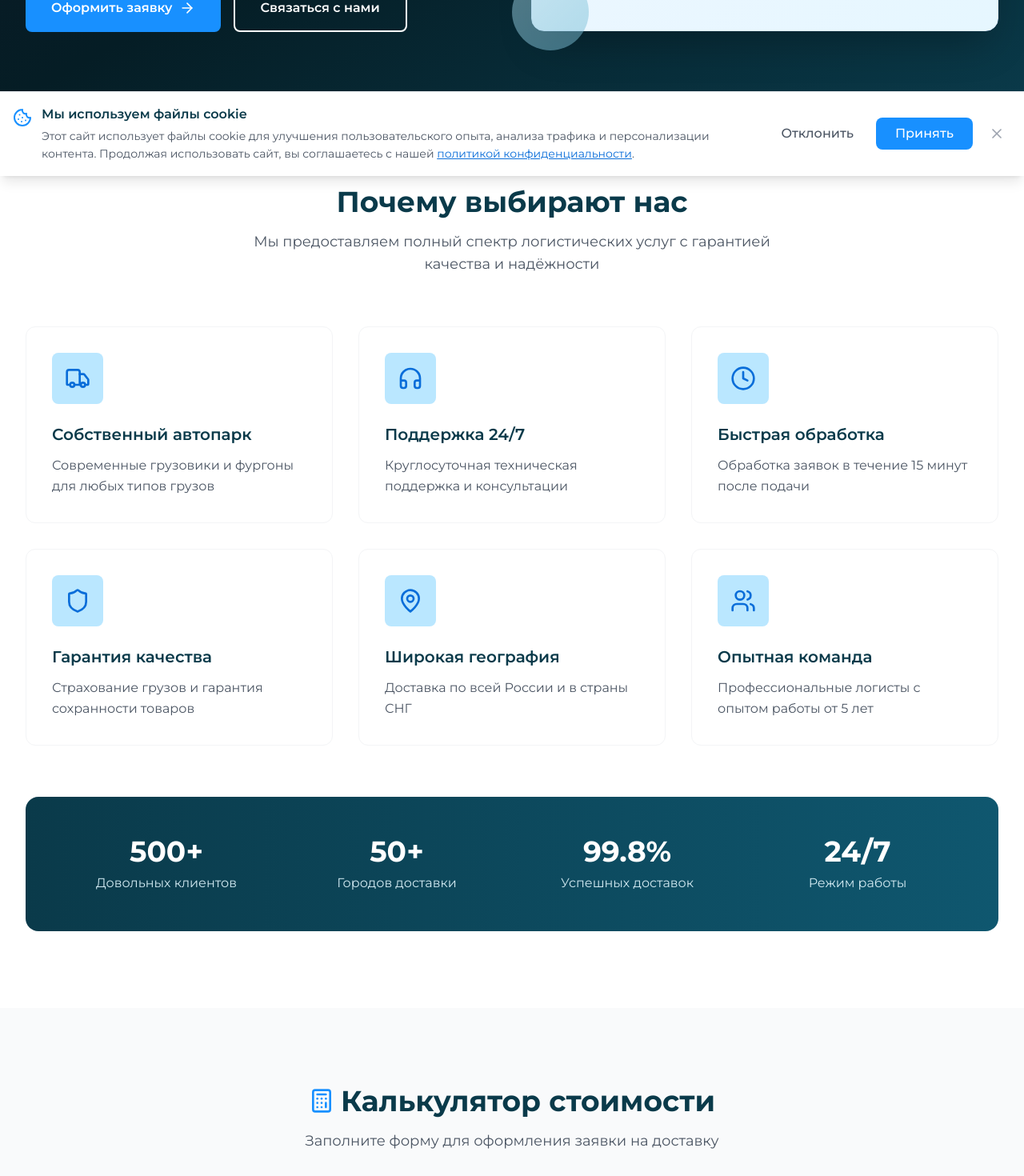
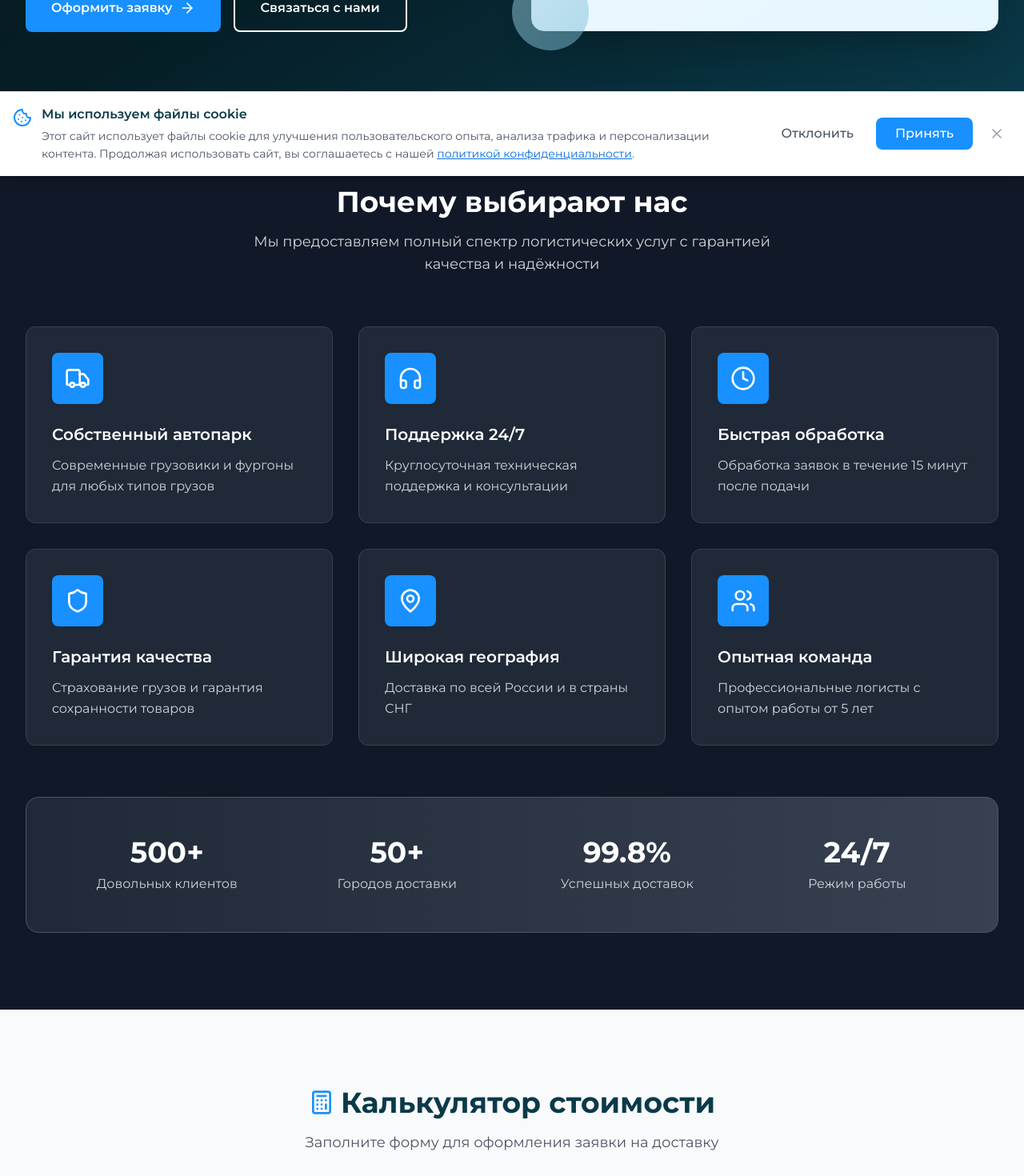
Before and after one commit to justicesociety/Aksay, a React (Vite) app: page / in a window 1280 px wide. Shown: the part 580-2050 px from the top of the page at 80% size. Built offline with nearby package versions, Linux system fonts and the light colour scheme.

Commit message:
Переделка сайта в темные тона

```diff
--- a/src/components/Advantages.tsx
+++ b/src/components/Advantages.tsx
@@ -36,13 +36,13 @@ const Advantages = () => {
   ];
 
   return (
-    <section className="py-16 lg:py-24 bg-white">
+    <section className="py-16 lg:py-24 bg-gray-900">
       <div className="container mx-auto px-4 sm:px-6 lg:px-8">
         <div className="text-center mb-16">
-          <h2 className="text-3xl lg:text-4xl font-bold text-primary-800 mb-4">
+          <h2 className="text-3xl lg:text-4xl font-bold text-white mb-4">
             Почему выбирают нас
           </h2>
-          <p className="text-lg text-gray-600 max-w-2xl mx-auto">
+          <p className="text-lg text-gray-300 max-w-2xl mx-auto">
             Мы предоставляем полный спектр логистических услуг с гарантией качества и надёжности
           </p>
         </div>
@@ -53,16 +53,16 @@ const Advantages = () => {
             return (
               <div
                 key={index}
-                className="group p-6 lg:p-8 rounded-xl border border-gray-100 hover:border-accent-200 hover:shadow-lg transition-all duration-300 hover:-translate-y-1 animate-fade-in"
+                className="group p-6 lg:p-8 rounded-xl bg-gray-800 border border-gray-700 hover:border-accent-500 hover:shadow-lg transition-all duration-300 hover:-translate-y-1 animate-fade-in"
                 style={{ animationDelay: `${index * 0.1}s` }}
               >
-                <div className="bg-accent-100 w-16 h-16 rounded-lg flex items-center justify-center mb-6 group-hover:bg-accent-500 group-hover:scale-110 transition-all duration-300">
-                  <Icon className="w-8 h-8 text-accent-600 group-hover:text-white transition-colors duration-300" />
+                <div className="bg-accent-500 w-16 h-16 rounded-lg flex items-center justify-center mb-6 group-hover:bg-accent-400 group-hover:scale-110 transition-all duration-300">
+                  <Icon className="w-8 h-8 text-white transition-colors duration-300" />
                 </div>
-                <h3 className="text-xl font-semibold text-primary-800 mb-3">
+                <h3 className="text-xl font-semibold text-white mb-3">
                   {advantage.title}
                 </h3>
-                <p className="text-gray-600 leading-relaxed">
+                <p className="text-gray-300 leading-relaxed">
                   {advantage.description}
                 </p>
               </div>
@@ -71,23 +71,23 @@ const Advantages = () => {
         </div>
 
         {/* Stats */}
-        <div className="mt-16 bg-gradient-to-r from-primary-800 to-primary-700 rounded-2xl p-8 lg:p-12">
+        <div className="mt-16 bg-gradient-to-r from-gray-800 to-gray-700 rounded-2xl p-8 lg:p-12 border border-gray-600">
           <div className="grid grid-cols-2 lg:grid-cols-4 gap-8 text-center text-white">
             <div>
               <div className="text-3xl lg:text-4xl font-bold mb-2">500+</div>
-              <div className="text-primary-100">Довольных клиентов</div>
+              <div className="text-gray-300">Довольных клиентов</div>
             </div>
             <div>
               <div className="text-3xl lg:text-4xl font-bold mb-2">50+</div>
-              <div className="text-primary-100">Городов доставки</div>
+              <div className="text-gray-300">Городов доставки</div>
             </div>
             <div>
               <div className="text-3xl lg:text-4xl font-bold mb-2">99.8%</div>
-              <div className="text-primary-100">Успешных доставок</div>
+              <div className="text-gray-300">Успешных доставок</div>
             </div>
             <div>
               <div className="text-3xl lg:text-4xl font-bold mb-2">24/7</div>
-              <div className="text-primary-100">Режим работы</div>
+              <div className="text-gray-300">Режим работы</div>
             </div>
           </div>
         </div>
--- a/src/components/Header.tsx
+++ b/src/components/Header.tsx
@@ -43,7 +43,7 @@ const Header = () => {
 
   return (
     <header className={`fixed top-0 left-0 right-0 z-50 transition-all duration-300 ${
-      isScrolled ? 'bg-white shadow-lg' : 'bg-white/95 backdrop-blur-sm'
+      isScrolled ? 'bg-gray-900 shadow-lg' : 'bg-gray-900/95 backdrop-blur-sm'
     }`}>
       <div className="container mx-auto px-4 sm:px-6 lg:px-8">
         <div className="flex items-center justify-between h-16 lg:h-20">
@@ -65,7 +65,7 @@ const Header = () => {
                 key={item.name}
                 href={item.href}
                 onClick={item.name === 'Главная' ? handleHomeClick : undefined}
-                className="text-gray-700 hover:text-primary-800 font-medium transition-colors duration-200 relative group"
+                className="text-gray-300 hover:text-white font-medium transition-colors duration-200 relative group"
               >
                 {item.name}
                 <span className="absolute bottom-0 left-0 w-0 h-0.5 bg-accent-500 transition-all duration-300 group-hover:w-full"></span>
@@ -86,19 +86,19 @@ const Header = () => {
           {/* Mobile menu button */}
           <button
             onClick={() => setIsMenuOpen(!isMenuOpen)}
-            className="lg:hidden p-2 rounded-lg hover:bg-gray-100 transition-colors"
+            className="lg:hidden p-2 rounded-lg hover:bg-gray-800 transition-colors"
           >
             {isMenuOpen ? (
-              <X className="w-6 h-6 text-gray-700" />
+              <X className="w-6 h-6 text-gray-300" />
             ) : (
-              <Menu className="w-6 h-6 text-gray-700" />
+              <Menu className="w-6 h-6 text-gray-300" />
             )}
           </button>
         </div>
 
         {/* Mobile Navigation */}
         {isMenuOpen && (
-          <div className="lg:hidden py-4 border-t border-gray-200 animate-fade-in">
+          <div className="lg:hidden py-4 border-t border-gray-700 animate-fade-in">
             <nav className="flex flex-col space-y-3">
               {navItems.map((item) => (
                 <a
@@ -108,7 +108,7 @@ const Header = () => {
                     if (item.name === 'Главная') handleHomeClick(e);
                     setIsMenuOpen(false);
                   }}
-                  className="text-gray-700 hover:text-primary-800 font-medium py-2 px-4 rounded-lg hover:bg-gray-50 transition-colors"
+                  className="text-gray-300 hover:text-white font-medium py-2 px-4 rounded-lg hover:bg-gray-800 transition-colors"
                 >
                   {item.name}
                 </a>
```
